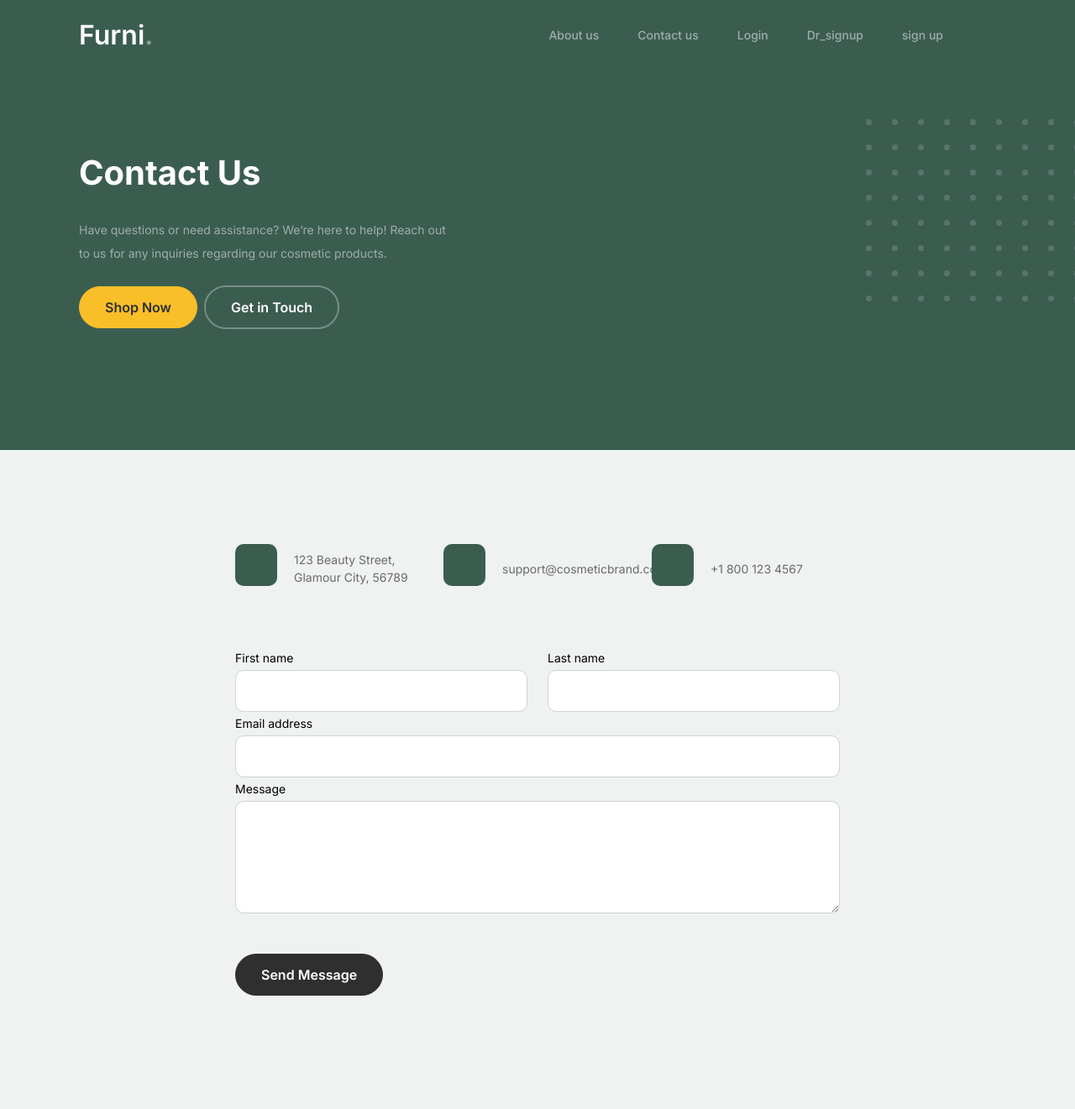
After one commit to syampencfraft/cosmetics, a Django app: page /users/contact/ in a window 1280 px wide. The commit adds this page. Shown: the top 1321 px of the page at 84% size. Run offline with Django 5.2, Linux system fonts and the light colour scheme; some libraries are stand-ins or nearby versions.

Commit message:
about and contact added

```diff
--- a/cosmeticproject/urls.py
+++ b/cosmeticproject/urls.py
@@ -21,7 +21,7 @@ from django.conf import settings
 
 urlpatterns = [
     path('admin/', admin.site.urls),
-    path('doctors/', include('doctors.urls')),
+    path('', include('doctors.urls')),
     path('users/', include('users.urls'))
 ]
 
--- a/doctors/templates/doctors/base.html
+++ b/doctors/templates/doctors/base.html
@@ -24,7 +24,7 @@
 		<nav class="custom-navbar navbar navbar navbar-expand-md navbar-dark bg-dark" arial-label="Furni navigation bar">
 
 			<div class="container">
-				<a class="navbar-brand" href="index.html">Furni<span>.</span></a>
+				<a class="navbar-brand" href="index.html">Cosmetic product<span>.</span></a>
 
 				<button class="navbar-toggler" type="button" data-bs-toggle="collapse" data-bs-target="#navbarsFurni" aria-controls="navbarsFurni" aria-expanded="false" aria-label="Toggle navigation">
 					<span class="navbar-toggler-icon"></span>
--- a/doctors/templates/doctors/home.html
+++ b/doctors/templates/doctors/home.html
@@ -6,6 +6,5 @@
 {% block content %}
 
 
-</html>
 
 {% endblock %}
--- a/doctors/urls.py
+++ b/doctors/urls.py
@@ -3,8 +3,11 @@ from . import views
 
 urlpatterns = [
     path('register/', views.register_doctor, name='register'),
-    path('login/', views.login_view, name='login'),
+    path('', views.login_view, name='login'),
     path('logout/', views.logout_view, name='logout'),
     path('home/', views.home_page, name='home_page'),
     path('doctor-dashboard/', views.doctor_dashboard, name='doctor_dashboard'),
+    path('about/', views.doctor_dashboard, name='about'),
+    path('contact/', views.doctor_dashboard, name='contact'),
+
 ]
--- a/templates/base.html
+++ b/templates/base.html
@@ -5,7 +5,7 @@
   <meta charset="utf-8">
   <meta name="viewport" content="width=device-width, initial-scale=1, shrink-to-fit=no">
   <meta name="author" content="Untree.co">
-  <link rel="shortcut icon" href="favicon.png">
+  <link rel="shortcut icon" href="{% static 'favicon.png' %}">
 
   <meta name="description" content="" />
   <meta name="keywords" content="bootstrap, bootstrap4" />
@@ -25,7 +25,7 @@
 		<nav class="custom-navbar navbar navbar navbar-expand-md navbar-dark bg-dark" arial-label="Furni navigation bar">
 
 			<div class="container">
-				<a class="navbar-brand" href="index.html">Furni<span>.</span></a>
+				<a class="navbar-brand" href="index.html">Cosmetic Product<span>.</span></a>
 
 				<button class="navbar-toggler" type="button" data-bs-toggle="collapse" data-bs-target="#navbarsFurni" aria-controls="navbarsFurni" aria-expanded="false" aria-label="Toggle navigation">
 					<span class="navbar-toggler-icon"></span>
--- a/users/templates/users/base.html
+++ b/users/templates/users/base.html
@@ -44,14 +44,14 @@
                         <li class="nav-item ">
 							<a class="nav-link" href="{% url 'user_product_status_view' %}">Status</a>
 						</li>
-
-						<li><a class="nav-link" href="">About us</a></li>
-
-						<li><a class="nav-link" href="">Contact us</a></li>
+						<li><a class="nav-link" href="{% url 'about' %}">About us</a></li>
+						<li><a class="nav-link" href="{% url 'contact' %}">Contact us</a></li>
                         <li><a class="nav-link" href="{% url 'logout' %}">Logout</a></li>
 						<li><a class="nav-link" href="{% url 'cart' %}"><img src="{% static 'images/cart.svg' %}"></a></li>
 
                         {% else %}
+                        <li><a class="nav-link" href="{% url 'about' %}">About us</a></li>
+						<li><a class="nav-link" href="{% url 'contact' %}">Contact us</a></li>
                         <li><a class="nav-link" href="{% url 'login' %}">Login</a></li>
                         <li><a class="nav-link" href="{% url 'register' %}">Dr_signup</a></li>
 						<li><a class="nav-link" href="{% url 'user_register' %}">sign up</a></li>
--- /dev/null
+++ b/users/templates/users/contact.html
@@ -0,0 +1,99 @@
+{% extends './base.html' %}
+{% load static %}
+
+{% block title %}
+    Contact Us
+{% endblock %}
+
+{% block content %}
+
+	<!-- Start Hero Section -->
+	<div class="hero">
+		<div class="container">
+			<div class="row justify-content-between">
+				<div class="col-lg-5">
+					<div class="intro-excerpt">
+						<h1>Contact Us</h1>
+						<p class="mb-4">Have questions or need assistance? We’re here to help! Reach out to us for any inquiries regarding our cosmetic products.</p>
+						<p><a href="#" class="btn btn-secondary me-2">Shop Now</a><a href="#" class="btn btn-white-outline">Get in Touch</a></p>
+					</div>
+				</div>
+				<div class="col-lg-7">
+					<div class="hero-img-wrap">
+						{% comment %} <img src="{% static 'images/contact_banner.jpg' %}" class="img-fluid" alt="Contact Us"> {% endcomment %}
+					</div>
+				</div>
+			</div>
+		</div>
+	</div>
+	<!-- End Hero Section -->
+
+	<!-- Start Contact Form -->
+	<div class="untree_co-section">
+		<div class="container">
+			<div class="row justify-content-center">
+				<div class="col-md-8 col-lg-8 pb-4">
+					<div class="row mb-5">
+						<div class="col-lg-4">
+							<div class="service no-shadow align-items-center link horizontal d-flex active">
+								<div class="service-icon color-1 mb-4">
+									<i class="bi bi-geo-alt-fill"></i>
+								</div>
+								<div class="service-contents">
+									<p>123 Beauty Street, Glamour City, 56789</p>
+								</div>
+							</div>
+						</div>
+						<div class="col-lg-4">
+							<div class="service no-shadow align-items-center link horizontal d-flex active">
+								<div class="service-icon color-1 mb-4">
+									<i class="bi bi-envelope-fill"></i>
+								</div>
+								<div class="service-contents">
+									<p>support@cosmeticbrand.com</p>
+								</div>
+							</div>
+						</div>
+						<div class="col-lg-4">
+							<div class="service no-shadow align-items-center link horizontal d-flex active">
+								<div class="service-icon color-1 mb-4">
+									<i class="bi bi-telephone-fill"></i>
+								</div>
+								<div class="service-contents">
+									<p>+1 800 123 4567</p>
+								</div>
+							</div>
+						</div>
+					</div>
+					<form>
+						<div class="row">
+							<div class="col-6">
+								<div class="form-group">
+									<label class="text-black" for="fname">First name</label>
+									<input type="text" class="form-control" id="fname">
+								</div>
+							</div>
+							<div class="col-6">
+								<div class="form-group">
+									<label class="text-black" for="lname">Last name</label>
+									<input type="text" class="form-control" id="lname">
+								</div>
+							</div>
+						</div>
+						<div class="form-group">
+							<label class="text-black" for="email">Email address</label>
+							<input type="email" class="form-control" id="email">
+						</div>
+						<div class="form-group mb-5">
+							<label class="text-black" for="message">Message</label>
+							<textarea class="form-control" id="message" cols="30" rows="5"></textarea>
+						</div>
+						<button type="submit" class="btn btn-primary-hover-outline">Send Message</button>
+					</form>
+				</div>
+			</div>
+		</div>
+	</div>
+	<!-- End Contact Form -->
+
+{% endblock %}
--- a/users/urls.py
+++ b/users/urls.py
@@ -10,6 +10,8 @@ urlpatterns = [
     path('cart/', views.view_cart, name='cart'),
     path('remove-from-cart/<int:item_id>/', views.remove_from_cart, name='remove_from_cart'),
     path('checkout',views.checkout,name='checkout'),
-    path('user_product_status_view', views.user_product_status_view, name='user_product_status_view')
+    path('user_product_status_view', views.user_product_status_view, name='user_product_status_view'),
+    path('about/', views.about_page, name='about'),
+    path('contact/', views.contact_page, name='contact'),
 
 ]
--- a/users/views.py
+++ b/users/views.py
@@ -11,6 +11,15 @@ from django.views.decorators.cache import never_cache
 from .models import Product, Cart
 from doctors.models import Doctor,ProductRecommendation
 # Create your views here.
+
+
+
+def about(request):
+    return render(request,'about,html')
+
+
+def contact(request):
+    return render(request,'contact,html')
 
 
 def register_user(request):
@@ -170,3 +179,9 @@ def skincare_recommendation_view(request):
 def user_product_status_view(request):
     user_recommendations = ProductRecommendation.objects.filter(user=request.user)
     return render(request, 'users/product_status.html', {'user_recommendations': user_recommendations})
+
+def about_page(request):
+    return render(request, 'users/about.html')
+
+def contact_page(request):
+    return render(request, 'users/contact.html')
```
Also changed, not shown: users/templates/users/about.html (added, +61 -0 lines), db.sqlite3, media/doctor_profiles/Screenshot_21.png (added), media/product_pics/Screenshot_12.png (added), media/userprofile/Screenshot_21.png (added).
